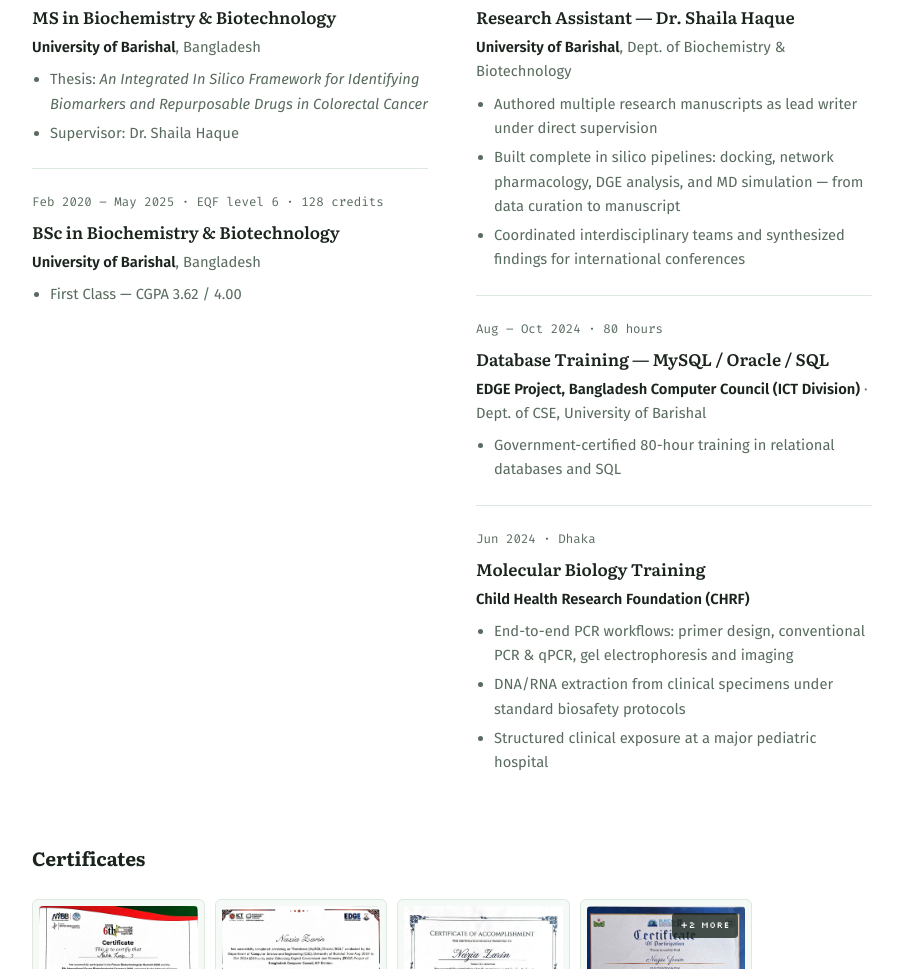
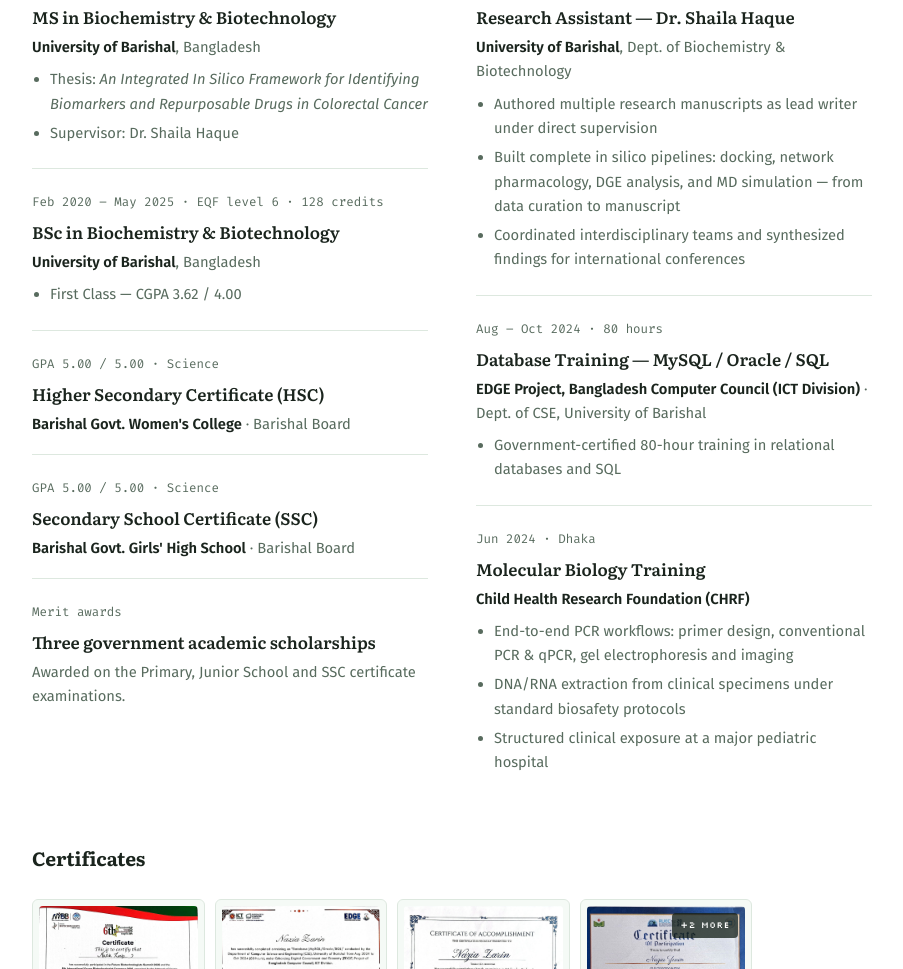
Before and after one commit to NaziaZarin111/NaziaZarin111.github.io, a plain HTML site: page index.html in a window 1280 px wide. Shown: the part 4889-5858 px from the top of the page, without its empty margins (188-1091 px from the left). Drawn offline with Linux system fonts and the light colour scheme.

Commit message:
Add HSC, SSC, and government scholarships to Education
Co-Authored-By: Claude Fable 5 <noreply@anthropic.com>

```diff
--- a/index.html
+++ b/index.html
@@ -725,6 +725,21 @@ footer .prose{color:var(--muted)}
               <li>First Class — CGPA 3.62 / 4.00</li>
             </ul>
           </div>
+          <div class="edu-item">
+            <span class="when">GPA 5.00 / 5.00 · Science</span>
+            <h3>Higher Secondary Certificate (HSC)</h3>
+            <p><b>Barishal Govt. Women's College</b> · Barishal Board</p>
+          </div>
+          <div class="edu-item">
+            <span class="when">GPA 5.00 / 5.00 · Science</span>
+            <h3>Secondary School Certificate (SSC)</h3>
+            <p><b>Barishal Govt. Girls' High School</b> · Barishal Board</p>
+          </div>
+          <div class="edu-item">
+            <span class="when">Merit awards</span>
+            <h3>Three government academic scholarships</h3>
+            <p>Awarded on the Primary, Junior School and SSC certificate examinations.</p>
+          </div>
         </div>
         <div>
           <h2 style="border:none; font-size:1.2rem; margin-bottom:4px">Experience &amp; training</h2>
```
